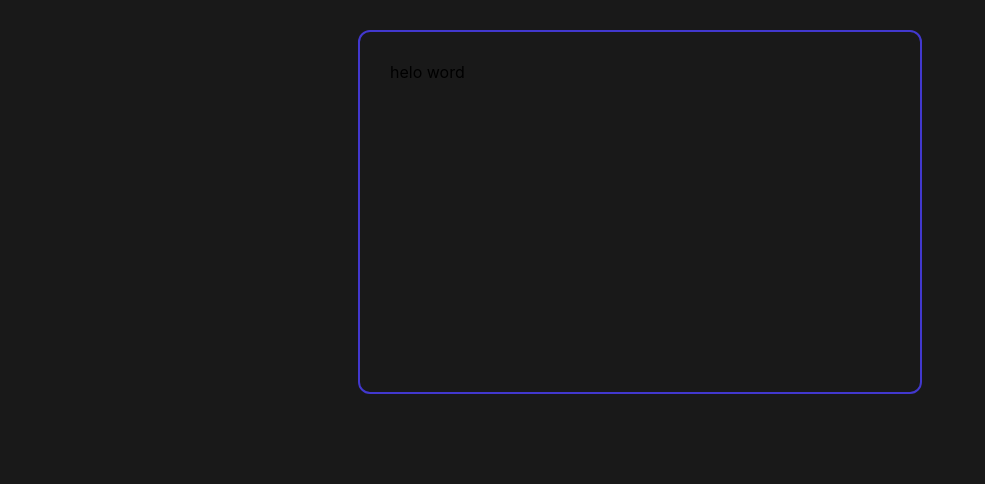
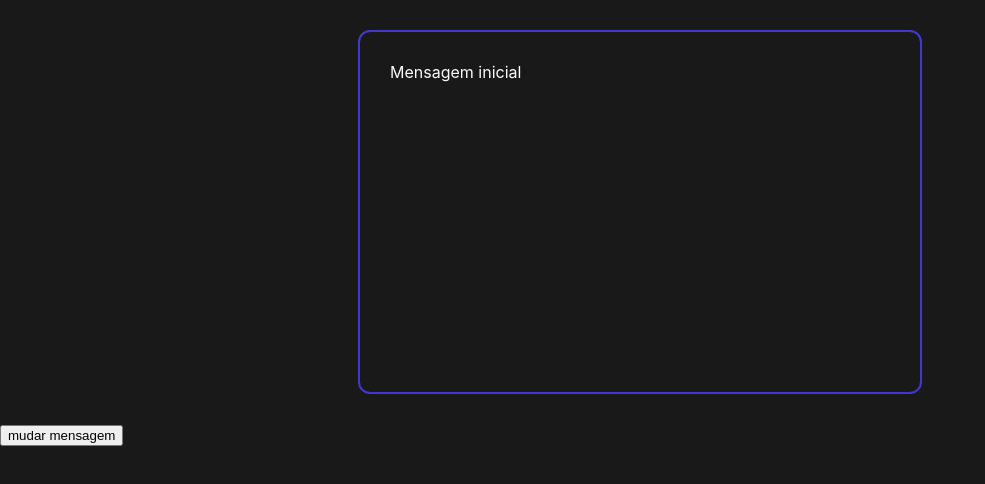
Before and after one commit to JulianyEufrasio/projeto-react, a React (Create React App) app in the folder my-app/: page / in a window 1280 px wide. Shown: the top 484 px of the page, without its empty margins (0-985 px from the left). Built offline with nearby package versions, Linux system fonts and the light colour scheme.

Commit message:
Aprendendo useState

```diff
--- a/my-app/src/App.css
+++ b/my-app/src/App.css
@@ -6,4 +6,5 @@
     border: 2px solid #4238ce;
     padding: 30px;
     border-radius: 12px;
+    color: #fafafa;
 }
--- a/my-app/src/App.js
+++ b/my-app/src/App.js
@@ -24,15 +24,21 @@
 
 // export default App;
 
-import React from 'react';
+import React, { useState } from 'react';
 import './App.css';
 
 const App = () => {
-  const message = 'helo word';
-  return <div className='container'>
-    {message}
 
-  </div>;
+  const [message, setMessage] = useState('Mensagem inicial');
+  return (
+    <>
+      <div className='container'>
+        {message}
+      </div>
+
+      <button onClick={ () => setMessage("Nova mensagem")}>mudar mensagem</button>
+    </>
+  );
 };
 
 export default App;
```
